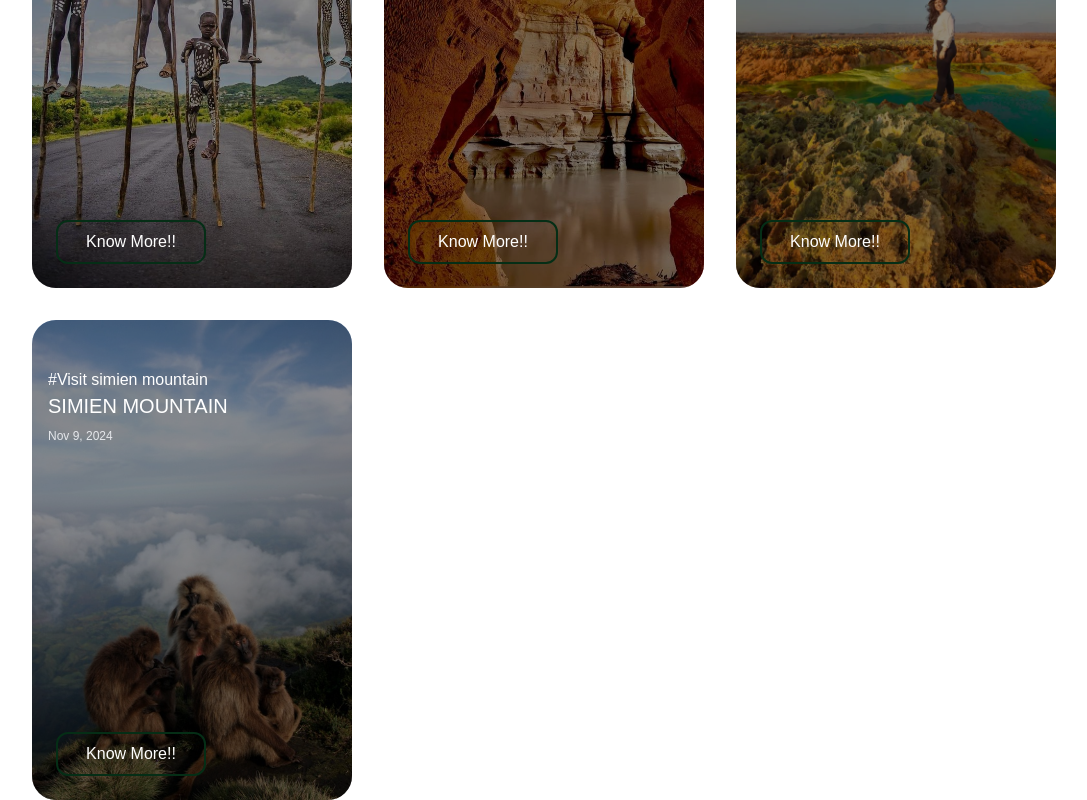
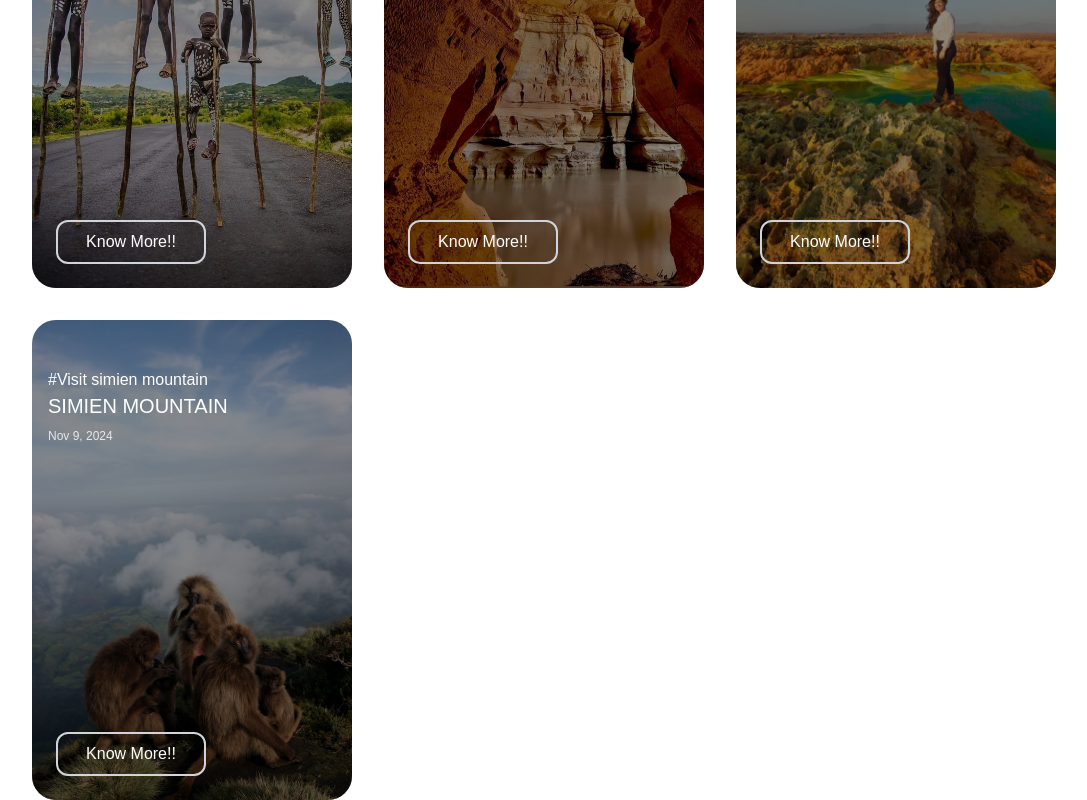
Before and after one commit to voidrak/Ethio-Trip, a Vue app in the folder Client/: page /destination in a window 1280 px wide. Shown: the part 432-1232 px from the top of the page, without its empty margins (96-1183 px from the left). Built offline with nearby package versions, Linux system fonts and the light colour scheme.

Commit message:
Replace anchor tags with RouterLink in HomeView and update styling in DestinationPage

```diff
--- a/Client/src/views/HomeView.vue
+++ b/Client/src/views/HomeView.vue
@@ -101,9 +101,9 @@ import bestImage3 from '/img/best3.jpg';
 
             <ul class="navbar-list">
 
-              <li>
-                <a href="index.html" class="navbar-link" data-nav-link>Home</a>
-              </li>
+
+              <RouterLink :to="{ name: 'Home' }" href="index.html" class="navbar-link" data-nav-link>Home</RouterLink>
+
 
 
 
--- a/Client/src/views/User/DestinationPage.vue
+++ b/Client/src/views/User/DestinationPage.vue
@@ -17,7 +17,8 @@ import tigImage from '/img/tig4.jpg'
     <div class="max-w-screen-lg mx-auto grid grid-cols-3 gap-8">
 
 
-      <div class="h-[480px]   relative rounded-3xl cursor-pointer bg-no-repeat bg-cover text-white  "
+      <div
+        class="h-[480px]   relative rounded-3xl cursor-pointer bg-no-repeat hover:scale-105 ease-linear duration-300 bg-cover text-white  "
         style="background-image:url(img/best2.jpg);">
 
         <div class="absolute top-0 left-0  rounded-3xl h-full w-full bg-black/45 "></div>
@@ -30,12 +31,13 @@ import tigImage from '/img/tig4.jpg'
           </div>
 
           <p
-            class=" ml-6 max-w-[150px]  cursor-pointer border-2 border-green-950 py-2  text-center hover:bg-black hover:text-white px-4 rounded-xl">
+            class=" ml-6 max-w-[150px]  cursor-pointer border-2 border-gray-300 py-2  text-center hover:bg-black hover:text-white px-4 rounded-xl">
             Know More!!</p>
         </div>
 
       </div>
-      <div class="h-[480px]   relative rounded-3xl cursor-pointer bg-no-repeat bg-cover text-white  "
+      <div
+        class="h-[480px]   relative rounded-3xl cursor-pointer bg-no-repeat hover:scale-105 ease-linear duration-300 bg-cover text-white  "
         style="background-image:url(img/best1.jpg);">
 
         <div class="absolute top-0 left-0  rounded-3xl h-full w-full bg-black/45 "></div>
@@ -49,12 +51,13 @@ import tigImage from '/img/tig4.jpg'
           </div>
 
           <p
-            class=" ml-6 max-w-[150px]  cursor-pointer border-2 border-green-950 py-2  text-center hover:bg-black hover:text-white px-4 rounded-xl">
+            class=" ml-6 max-w-[150px]  cursor-pointer border-2 border-gray-300 py-2  text-center hover:bg-black hover:text-white px-4 rounded-xl">
             Know More!!</p>
         </div>
       </div>
 
-      <div class="h-[480px]   relative rounded-3xl cursor-pointer bg-no-repeat bg-cover text-white  "
+      <div
+        class="h-[480px]   relative rounded-3xl cursor-pointer bg-no-repeat hover:scale-105 ease-linear duration-300 bg-cover text-white  "
         style="background-image:url(img/d.webp);">
 
         <div class="absolute top-0 left-0  rounded-3xl h-full w-full bg-black/45 "></div>
@@ -67,13 +70,14 @@ import tigImage from '/img/tig4.jpg'
           </div>
 
           <p
-            class=" ml-6 max-w-[150px]  cursor-pointer border-2 border-green-950 py-2  text-center hover:bg-black hover:text-white px-4 rounded-xl">
+            class=" ml-6 max-w-[150px]  cursor-pointer border-2 border-gray-300 py-2  text-center hover:bg-black hover:text-white px-4 rounded-xl">
             Know More!!</p>
         </div>
       </div>
 
 
-      <div class="h-[480px]   relative rounded-3xl cursor-pointer bg-no-repeat bg-cover text-white  "
+      <div
+        class="h-[480px]   relative rounded-3xl cursor-pointer bg-no-repeat hover:scale-105 ease-linear duration-300 bg-cover text-white  "
         style="background-image:url(img/semen\ 1.jpg);">
 
         <div class="absolute top-0 left-0  rounded-3xl h-full w-full bg-black/45 "></div>
@@ -86,7 +90,7 @@ import tigImage from '/img/tig4.jpg'
           </div>
 
           <p
-            class=" ml-6 max-w-[150px]  cursor-pointer border-2 border-green-950 py-2  text-center hover:bg-black hover:text-white px-4 rounded-xl">
+            class=" ml-6 max-w-[150px]  cursor-pointer border-2 border-gray-300 py-2  text-center hover:bg-black hover:text-white px-4 rounded-xl">
             Know More!!</p>
         </div>
       </div>
```
